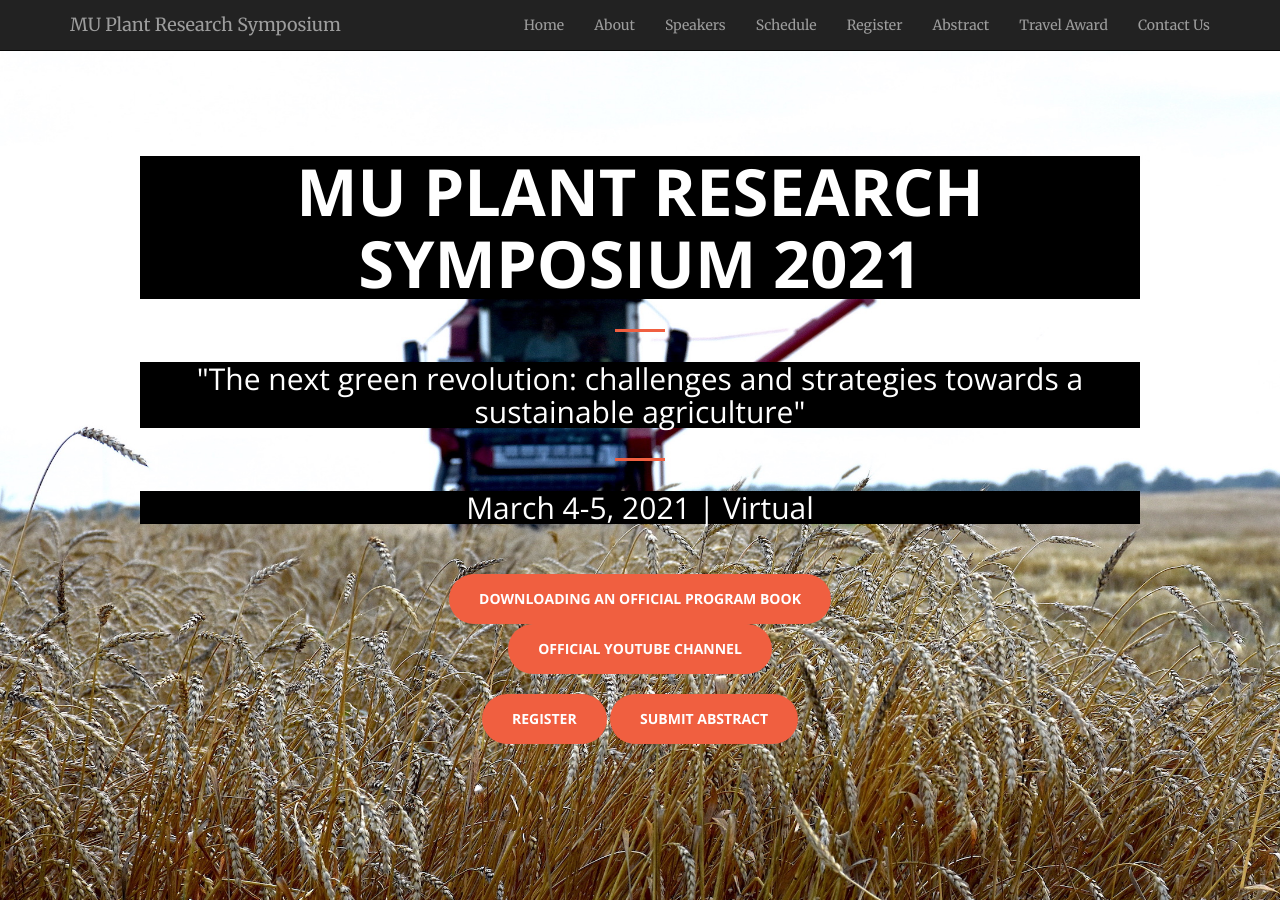
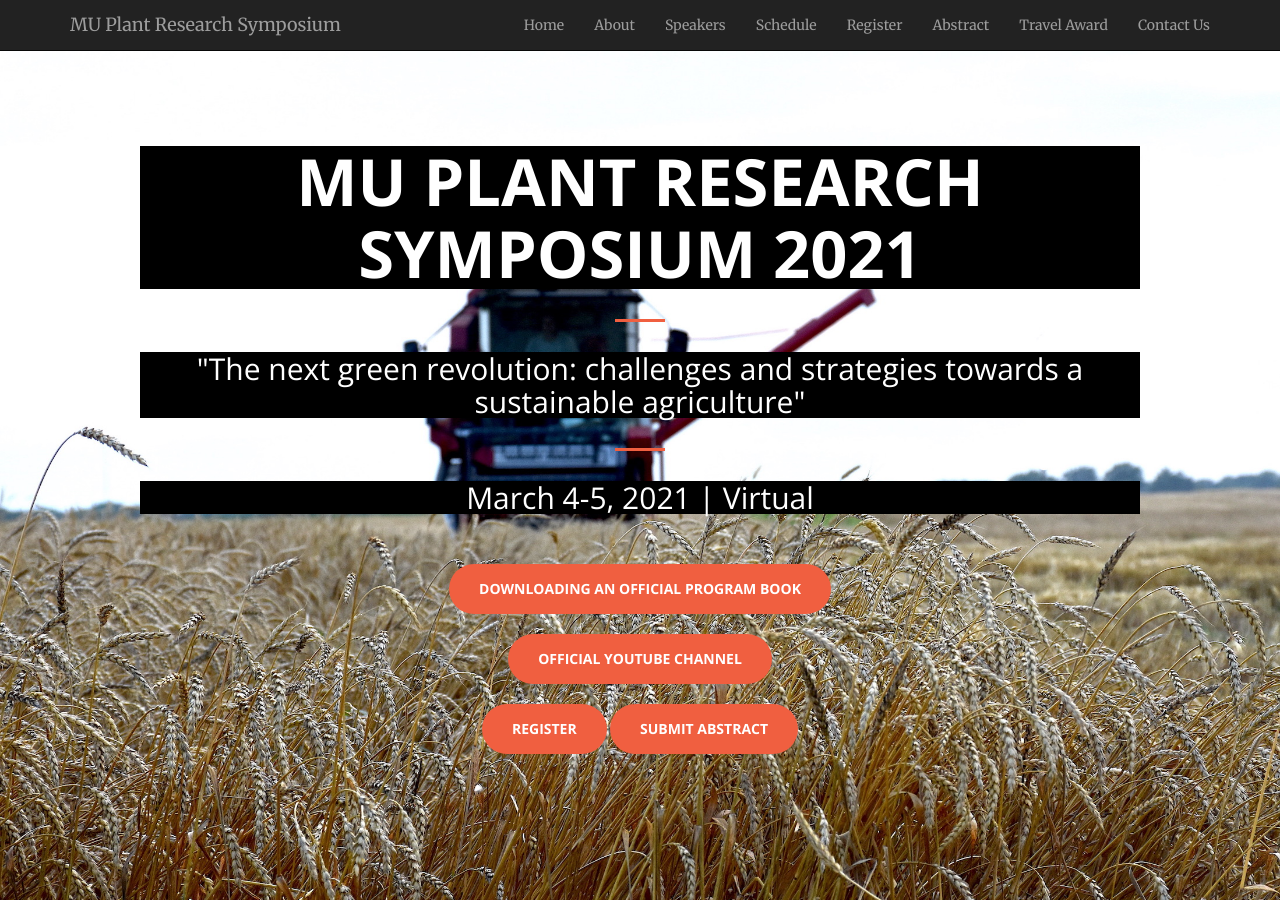
Before and after one commit to mupioneersymposium/mupioneersymposium.github.io, a Jekyll site: the page built from index.html, in a window 1280 px wide and 900 px high. Built offline with Jekyll 4.4.1, drawn with Linux system fonts in a browser that asks for light colours.

Commit message:
Update header.html

```diff
--- a/_includes/header.html
+++ b/_includes/header.html
@@ -7,7 +7,7 @@
             <hr>
             <h2 style="background-color:black;">March 4-5, 2021 | Virtual </h2>
             <br/><br/>
-            <a target="_blank" href="https://drive.google.com/file/d/1VjnUJz2nTVGwZcK-j61eVeZIjGsMU3Tz/view?usp=sharing" class="btn btn-primary btn-xl page-scroll">Downloading an Official Program Book</a><br/>
+            <a target="_blank" href="https://drive.google.com/file/d/1VjnUJz2nTVGwZcK-j61eVeZIjGsMU3Tz/view?usp=sharing" class="btn btn-primary btn-xl page-scroll">Downloading an Official Program Book</a><br/><br/>
             <a target="_blank" href="https://www.youtube.com/channel/UCx_xqiB6fEu-4e_f5nmf-gw/videos" class="btn btn-primary btn-xl page-scroll">Official YouTube Channel</a>
             <br/><br/>
             <a target="_blank" href="register.html" class="btn btn-primary btn-xl page-scroll">Register</a>
```
